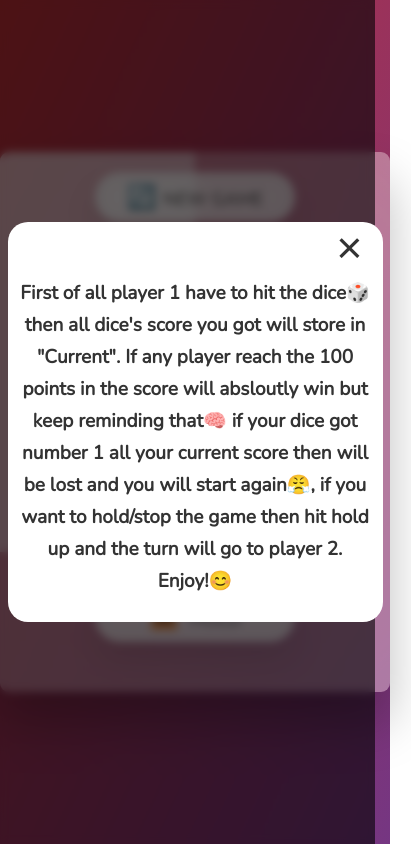
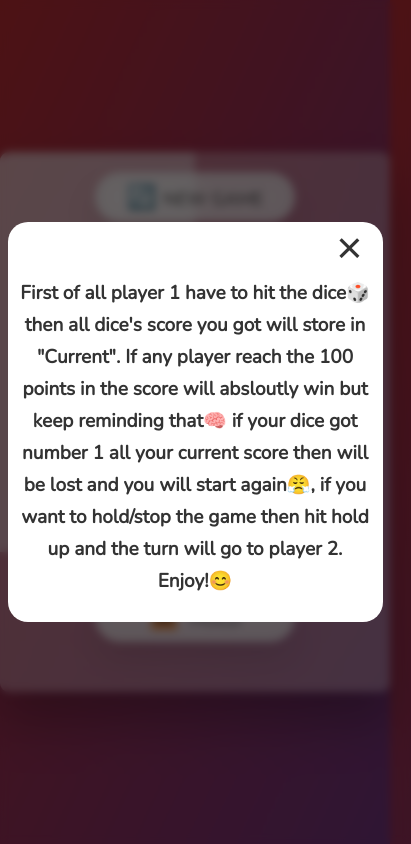
Before and after one commit to mohamed552/RollDice, a plain HTML site: page index.html in a window 390 px wide. Shown: the whole page, 411 px wide, since content can reach past the window. Drawn offline with nearby package versions, Linux system fonts and the light colour scheme.

Commit message:
Files upload

```diff
--- a/Css/Style.css
+++ b/Css/Style.css
@@ -262,7 +262,7 @@ main {
     height: 540px;
   }
   .overlay {
-    width: 375px;
+    width: 411px;
   }
   .instructions {
     width: 375px;
```
